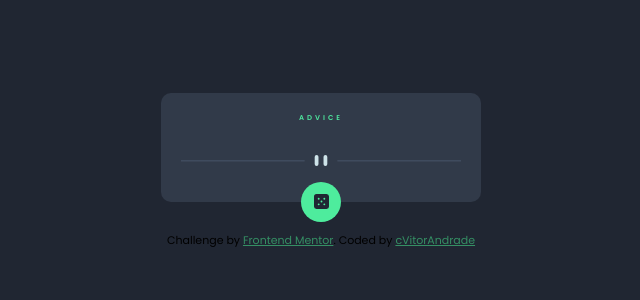
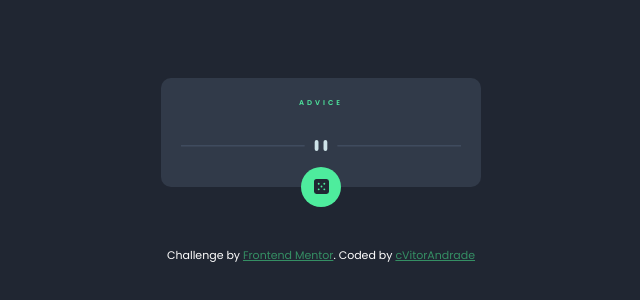
Before and after one commit to cVitorAndrade/advice-generator-app-main, a plain HTML site: page index.html in a window 1280 px wide. Shown: the part 214-514 px from the top of the page, without its empty margins (319-959 px from the left). Drawn offline with Linux system fonts and the light colour scheme; no server answers.

Commit message:
style: Changed element colors and added margin

```diff
--- a/index.html
+++ b/index.html
@@ -15,7 +15,8 @@
   <title>Frontend Mentor | Advice generator app</title>
 
   <style>
-    .attribution { font-size: 11px; text-align: center; }
+    .attribution { font-size: 11px; text-align: center; color: white;
+    margin-top: 3rem; }
     .attribution a { color: #358f64; }
   </style>
 </head>
```
